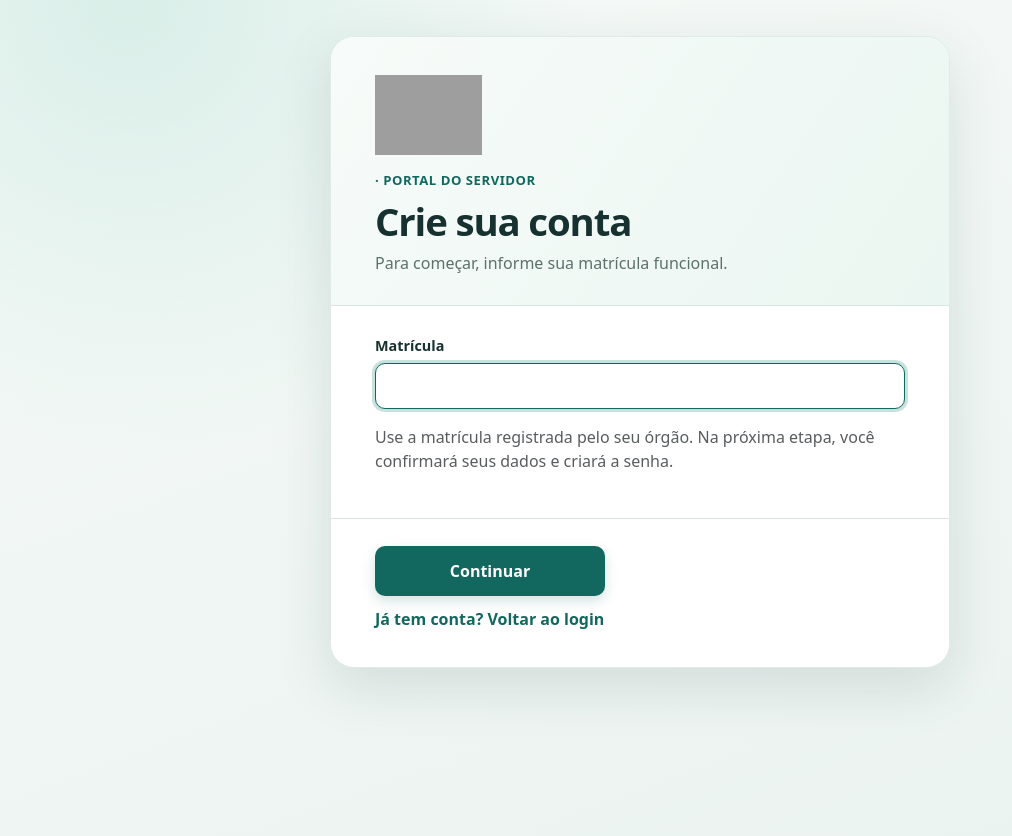
After one commit to rs3002025/projeto_protocolov1, a Flask app: template templates/portal_identificar_cadastro.html in a window 1280 px wide. The commit adds this page. Shown: the whole page, without its empty margins (0-1012 px from the left). Run offline with Flask 3, Linux system fonts and the light colour scheme; the template is opened without the code that fills it, so the values that code supplies are empty; some libraries are stand-ins or nearby versions; grey boxes are pictures that could not be loaded.

Commit message:
Cadastro em etapas com perguntas sorteadas e auditoria de dependências

```diff
--- a/app.py
+++ b/app.py
@@ -1118,6 +1118,33 @@ def _confirmar_pin_usuario(user, pin):
     return True
 
 
+_SIGNUP_QUESTIONS = {
+    'primeiro_nome_mae': 'Qual é o primeiro nome da sua mãe?',
+    'ultimo_nome_mae': 'Qual é o último nome da sua mãe?',
+    'ano_nascimento': 'Em que ano você nasceu?',
+    'mes_nascimento': 'Em que mês você nasceu? Informe o número de 1 a 12.',
+    'dia_nascimento': 'Em que dia do mês você nasceu?',
+}
+
+
+def _signup_challenge(organization):
+    challenge = session.get('portal_identificacao')
+    if (not isinstance(challenge, dict) or challenge.get('tenant_id') != organization.id
+            or challenge.get('expira', 0) <= _portal_now().timestamp()):
+        session.pop('portal_identificacao', None)
+        return None
+    return challenge
+
+
+def _render_signup(organization):
+    challenge = _signup_challenge(organization)
+    if not challenge:
+        return render_template('portal_identificar_cadastro.html', organizacao=organization)
+    return render_template('portal_cadastro.html', organizacao=organization,
+                           matricula=challenge['matricula'],
+                           perguntas=[(field, _SIGNUP_QUESTIONS[field]) for field in challenge['perguntas']])
+
+
 @app.route('/portal/<string:slug>/cadastre-se', methods=['GET', 'POST'])
 def portal_cadastro(slug):
     organizacao = Organizacao.query.filter_by(slug=slug.strip().lower(), ativo=True,
@@ -1128,8 +1155,6 @@ def portal_cadastro(slug):
         matricula = (request.form.get('matricula') or '').strip()[:80]
         nome = _identity_text(request.form.get('nome'))
         cpf = re.sub(r'\D', '', request.form.get('cpf') or '')
-        primeiro_nome_mae = _identity_text(request.form.get('primeiro_nome_mae')).split(' ')[0]
-        ano = (request.form.get('ano_nascimento') or '').strip()
         email = (request.form.get('email') or '').strip().lower()
         telefone = (request.form.get('telefone') or '').strip()[:30]
         endereco = (request.form.get('endereco') or '').strip()[:500]
@@ -1140,17 +1165,50 @@ def portal_cadastro(slug):
         tentativa = LoginTentativa.query.filter_by(identificador_hash=fingerprint).with_for_update().first()
         if tentativa and tentativa.bloqueado_ate and tentativa.bloqueado_ate > now:
             flash('Não foi possível concluir o cadastro agora. Tente novamente mais tarde.', 'danger')
-            return render_template('portal_cadastro.html', organizacao=organizacao), 429
+            return _render_signup(organizacao), 429
         if tentativa and tentativa.janela_iniciada_em < now - timedelta(minutes=15):
             tentativa.tentativas = 0
             tentativa.janela_iniciada_em = now
             tentativa.bloqueado_ate = None
-        servidor = Servidor.query.filter_by(tenant_id=organizacao.id, matricula=matricula).first()
-        valid = bool(servidor and servidor.cpf and servidor.nascimento and servidor.nome_mae
-                     and _identity_text(servidor.nome) == nome and servidor.cpf == cpf
-                     and _identity_text(servidor.nome_mae).split(' ')[0] == primeiro_nome_mae
-                     and str(servidor.nascimento.year) == ano
-                     and not Usuario.query.filter_by(tenant_id=organizacao.id, servidor_id=servidor.id).first())
+        servidor = Servidor.query.filter_by(tenant_id=organizacao.id, matricula=matricula).with_for_update().first()
+        elegivel = bool(servidor and servidor.cpf and servidor.nascimento and servidor.nome_mae
+                        and not Usuario.query.filter_by(tenant_id=organizacao.id,
+                                                        servidor_id=servidor.id).first())
+        if request.form.get('etapa') == 'identificar':
+            if elegivel:
+                session['portal_identificacao'] = {
+                    'tenant_id': organizacao.id, 'matricula': matricula,
+                    'expira': (_portal_now() + timedelta(minutes=15)).timestamp(),
+                    'perguntas': [secrets.choice(['primeiro_nome_mae', 'ultimo_nome_mae']),
+                                 secrets.choice(['ano_nascimento', 'mes_nascimento', 'dia_nascimento'])]}
+                return redirect(tenant_entry_url('portal_cadastro', organizacao))
+            if not tentativa:
+                tentativa = LoginTentativa(identificador_hash=fingerprint, tentativas=0, janela_iniciada_em=now)
+                db.session.add(tentativa)
+            tentativa.tentativas += 1
+            if tentativa.tentativas >= 5:
+                tentativa.bloqueado_ate = now + timedelta(minutes=30)
+            db.session.commit()
+            flash('Não foi possível iniciar o cadastro com essa matrícula. Confira o número ou procure o setor responsável.', 'danger')
+            return _render_signup(organizacao), 400
+        challenge = _signup_challenge(organizacao)
+        respostas = {}
+        if elegivel:
+            mae = _identity_text(servidor.nome_mae).split()
+            respostas = {'primeiro_nome_mae': mae[0], 'ultimo_nome_mae': mae[-1],
+                         'ano_nascimento': str(servidor.nascimento.year),
+                         'mes_nascimento': str(servidor.nascimento.month),
+                         'dia_nascimento': str(servidor.nascimento.day)}
+        valid = bool(elegivel and challenge and challenge['matricula'] == matricula
+                     and _identity_text(servidor.nome) == nome and servidor.cpf == cpf)
+        if valid:
+            for field in challenge['perguntas']:
+                answer = _identity_text(request.form.get(field))
+                if field.endswith('nascimento') and answer.isdigit():
+                    answer = str(int(answer))
+                if answer != respostas[field]:
+                    valid = False
+                    break
         if (not valid or not _portal_password_valid(senha) or senha != confirmar_senha
                 or not re.fullmatch(r'[^\s@]+@[^\s@]+\.[^\s@]+', email)
                 or not telefone or not endereco):
@@ -1162,7 +1220,7 @@ def portal_cadastro(slug):
                 tentativa.bloqueado_ate = now + timedelta(minutes=30)
             db.session.commit()
             flash('Não foi possível validar o cadastro. Confira os dados e tente novamente.', 'danger')
-            return render_template('portal_cadastro.html', organizacao=organizacao), 400
+            return _render_signup(organizacao), 400
         if tentativa:
             db.session.delete(tentativa)
         PortalCadastro.query.filter_by(tenant_id=organizacao.id, servidor_id=servidor.id,
@@ -1181,11 +1239,12 @@ def portal_cadastro(slug):
         except (RuntimeError, OSError, smtplib.SMTPException):
             db.session.rollback()
             flash('Não foi possível enviar o código agora. Tente novamente mais tarde.', 'danger')
-            return render_template('portal_cadastro.html', organizacao=organizacao), 503
+            return _render_signup(organizacao), 503
         db.session.commit()
         session['portal_cadastro_id'] = pending.id
+        session.pop('portal_identificacao', None)
         return redirect(tenant_entry_url('portal_confirmar_cadastro', organizacao))
-    return render_template('portal_cadastro.html', organizacao=organizacao)
+    return _render_signup(organizacao)
 
 
 @app.route('/portal/<string:slug>/confirmar-cadastro', methods=['GET', 'POST'])
--- /dev/null
+++ b/templates/portal_identificar_cadastro.html
@@ -0,0 +1,9 @@
+<!doctype html>
+<html lang="pt-BR"><head><meta charset="utf-8"><meta name="viewport" content="width=device-width, initial-scale=1"><title>Cadastro no Portal do Servidor</title>
+<link href="https://cdn.jsdelivr.net/npm/bootstrap@5.3.3/dist/css/bootstrap.min.css" rel="stylesheet"><link href="{{ url_for('static', filename='portal-cadastro.css') }}" rel="stylesheet"></head>
+<body><main class="cadastro-shell" style="max-width:620px"><div class="cadastro-card">
+<header class="cadastro-header"><img class="cadastro-logo" src="{{ url_for('organization_logo', slug=organizacao.slug) }}" alt="Logo de {{ organizacao.nome }}"><span class="cadastro-eyebrow">{{ organizacao.nome }} · Portal do Servidor</span><h1>Crie sua conta</h1><p>Para começar, informe sua matrícula funcional.</p></header>
+{% with messages=get_flashed_messages(with_categories=true) %}{% for category,message in messages %}<div class="alert alert-{{ category }}" role="alert">{{ message }}</div>{% endfor %}{% endwith %}
+<form method="post"><input type="hidden" name="csrf_token" value="{{ csrf_token() }}"><input type="hidden" name="etapa" value="identificar"><section class="cadastro-section"><label for="matricula">Matrícula</label><input id="matricula" name="matricula" maxlength="80" autocomplete="off" required autofocus><p class="mt-3 text-muted">Use a matrícula registrada pelo seu órgão. Na próxima etapa, você confirmará seus dados e criará a senha.</p></section>
+<div class="cadastro-actions"><button class="submit-button" type="submit">Continuar</button><a href="{{ tenant_entry_url('portal_login', organizacao) }}">Já tem conta? Voltar ao login</a></div></form>
+</div></main></body></html>
```
Also changed, not shown: PLANO-CONSOLIDADO.md (+9 -2 lines), templates/portal_cadastro.html (+4 -3 lines), tests/test_multitenancy.py (+2 -0 lines), tests/test_signup_challenge.py (added, +83 -0 lines), .github/workflows/auditoria-dependencias.yml (added).
